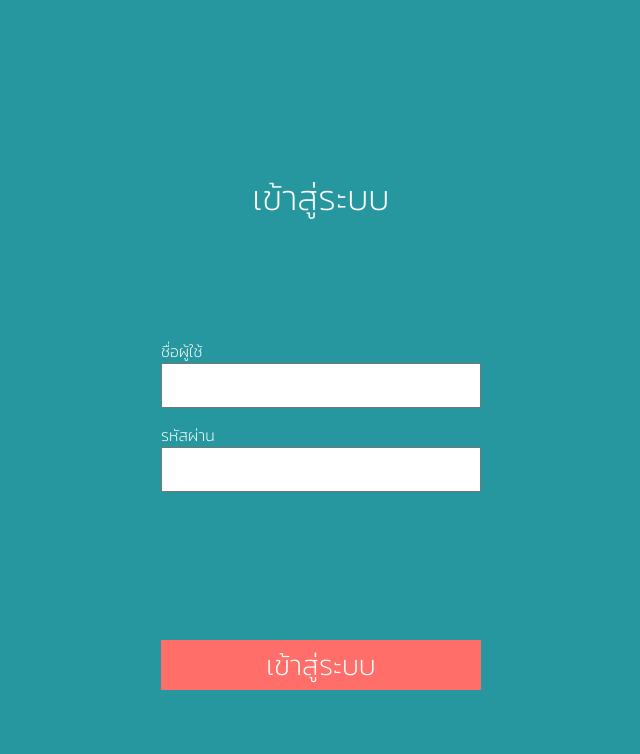
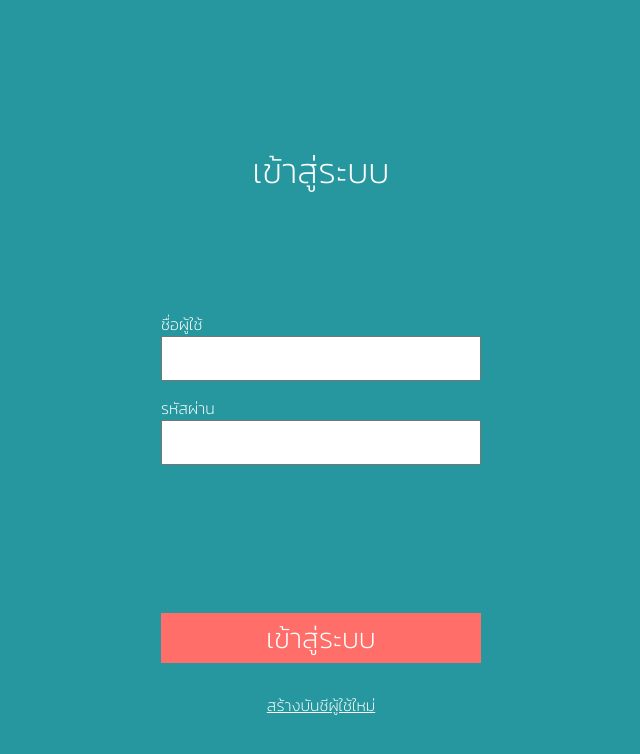
Before and after one commit to teethat-lsk/PhochanaFrontEnd, a React (Create React App) app: page /login in a window 1280 px wide. Shown: the top 754 px of the page, without its empty margins (319-959 px from the left). Built offline with nearby package versions, Linux system fonts and the light colour scheme.

Commit message:
เพิ่มปุ่ม สร้างบันชีผู้ใช้ใหม่ ใน /login

```diff
--- a/src/App.js
+++ b/src/App.js
@@ -1,8 +1,14 @@
-import { BrowserRouter as Router, Switch, Route } from 'react-router-dom';
+import {
+	BrowserRouter as Router,
+	Switch,
+	Route,
+	Redirect,
+} from 'react-router-dom';
 import Home from './screens/Home';
 import Agreement from './screens/Agreement';
 import Login from './screens/Login';
 import Main from './screens/Main';
+import { isLoggedIn } from './config/Cookie';
 
 const App = () => {
 	return (
@@ -14,7 +20,10 @@ const App = () => {
 					<Route path='/agreement'>
 						<Agreement />
 					</Route>
-					<Route path='/main'>{<Main />}</Route>
+					<Route path='/main'>
+						{/* {isLoggedIn === true ? <Main /> : <Redirect to='/login' />} */}
+						<Main /> {/* disable login */}
+					</Route>
 					<Route path='/'>
 						<Home />
 					</Route>
--- /dev/null
+++ b/src/config/Cookie.js
@@ -0,0 +1,22 @@
+const getToken = () => {
+	return localStorage.getItem('token');
+};
+
+const setToken = (token) => {
+	if (token) localStorage.setItem('token', token);
+};
+
+const removeToken = () => {
+	localStorage.removeItem('token');
+};
+
+const isLoggedIn = () => {
+	return getToken() !== null;
+};
+
+module.exports = {
+	getToken,
+	setToken,
+	removeToken,
+	isLoggedIn,
+};
--- a/src/screens/Login.js
+++ b/src/screens/Login.js
@@ -93,6 +93,9 @@ class Login extends Component {
 				<button type='submit' className='login_btn_enter'>
 					เข้าสู่ระบบ
 				</button>
+				<a href='/register' className='create_new_account'>
+					สร้างบันชีผู้ใช้ใหม่
+				</a>
 			</div>
 		);
 	}
--- a/src/screens/Main.js
+++ b/src/screens/Main.js
@@ -2,6 +2,8 @@ import React, { useState } from 'react';
 import '../styles/main.css';
 import CalendarFood from '../components/CalendarFood';
 import HomeLogo from '../components/HomeLogo';
+import { getToken, setToken, removeToken } from '../config/Cookie';
+
 // var axios = require('axios');
 // icon here https://fontawesome.com/v4.7.0/icons/
 
--- a/src/styles/Login.css
+++ b/src/styles/Login.css
@@ -80,3 +80,9 @@
 	font-family: 'Kanit', sans-serif;
 	margin-top: 118px;
 }
+
+.create_new_account {
+	padding-top: 30px;
+	color: white;
+	text-decoration: underline;
+}
```
